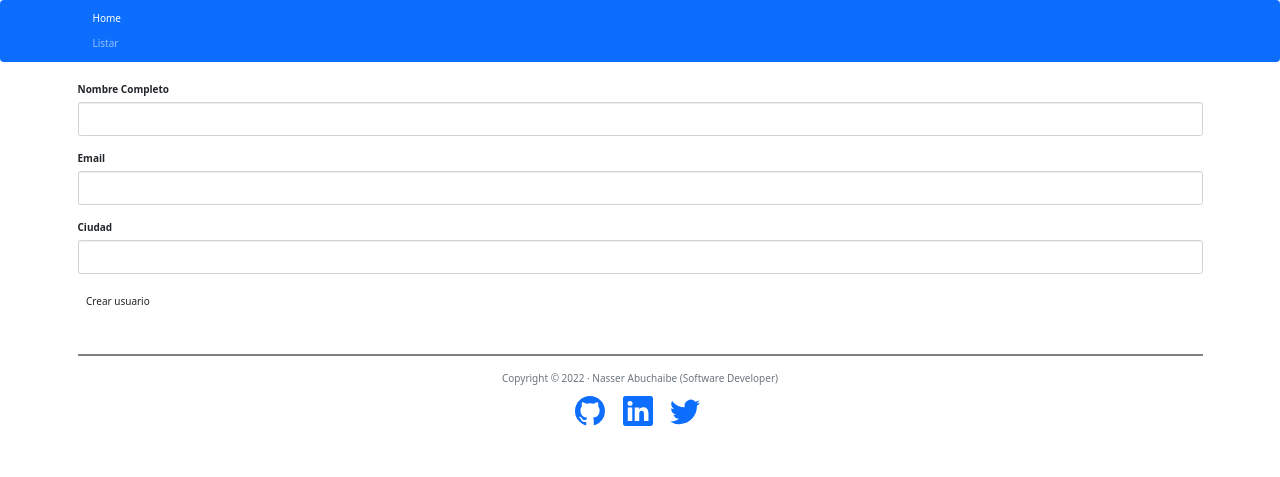
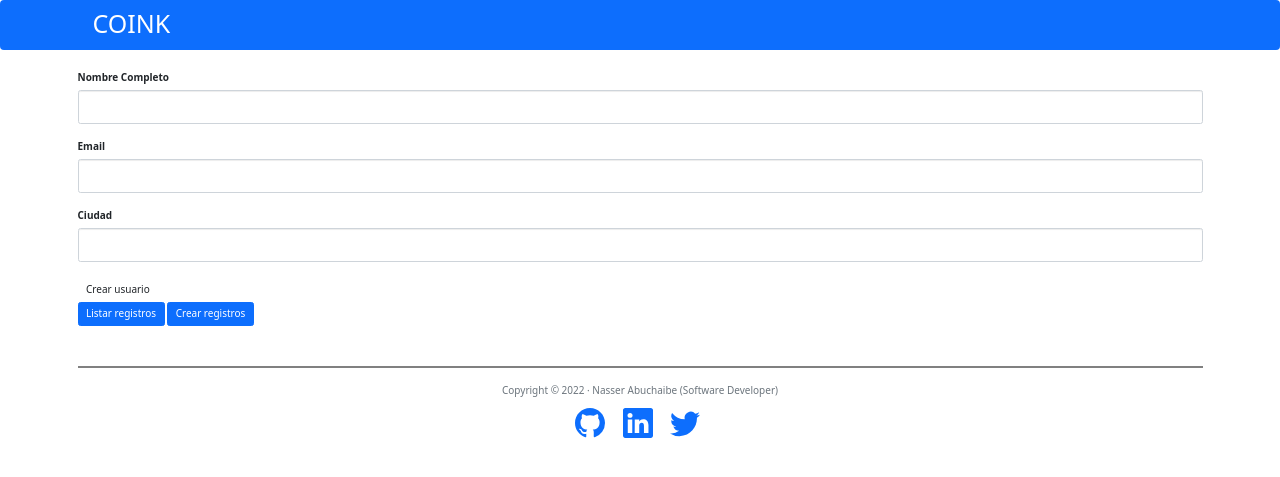
Before and after one commit to NasserAbuchaibe/coink, a Flask app: page / in a window 1280 px wide. Shown: the top 477 px of the page. Run offline with Flask 2, Linux system fonts and the light colour scheme; some libraries are stand-ins or nearby versions.

Commit message:
impletacion del metodo list_all y list.html para listar los registros

```diff
--- a/routes.py
+++ b/routes.py
@@ -1,3 +1,4 @@
+from crypt import methods
 from flask import render_template, request, redirect, url_for
 from flask_uuid import FlaskUUID
 from flask_wtf import FlaskForm
@@ -30,3 +31,9 @@ def index():
         'login_form': login_form
     }
     return render_template('index.html', **context)
+
+
+@app.route('/list')
+def list_all():
+    users = Usuario.query.all()
+    return render_template('list.html', users=users)
--- a/templates/base.html
+++ b/templates/base.html
@@ -21,6 +21,10 @@
 
 
     {% block content %}{% endblock %}
+    <div class="container">
+        <a class="btn btn-primary" href={{url_for('list_all')}} role="button">Listar registros</a>
+        <a class="btn btn-primary" href={{url_for('index')}} role="button">Crear registros</a>
+    </div>
     {% block scripts %}
         {{ super() }}
     {% endblock %}
--- a/templates/navbar.html
+++ b/templates/navbar.html
@@ -1,10 +1,9 @@
 <nav class="navbar navbar-dark bg-primary">
-    <div class="container">
-        <div class="collapse navbar-collapse" id="navbarNavAltMarkup">
-          <div class="navbar-nav">
-            <a class="nav-link active" aria-current="page" href="#">Home</a>
-            <a class="nav-link" href="#">Listar</a>
-          </div>
+  <div class="container">
+      <div class="collapse navbar-collapse" id="navbarNavAltMarkup">
+        <div class="navbar-nav">
+          <h1>COINK</h1>
         </div>
       </div>
-  </nav>
+    </div>
+</nav>
```
Also changed, not shown: 1 other file.
